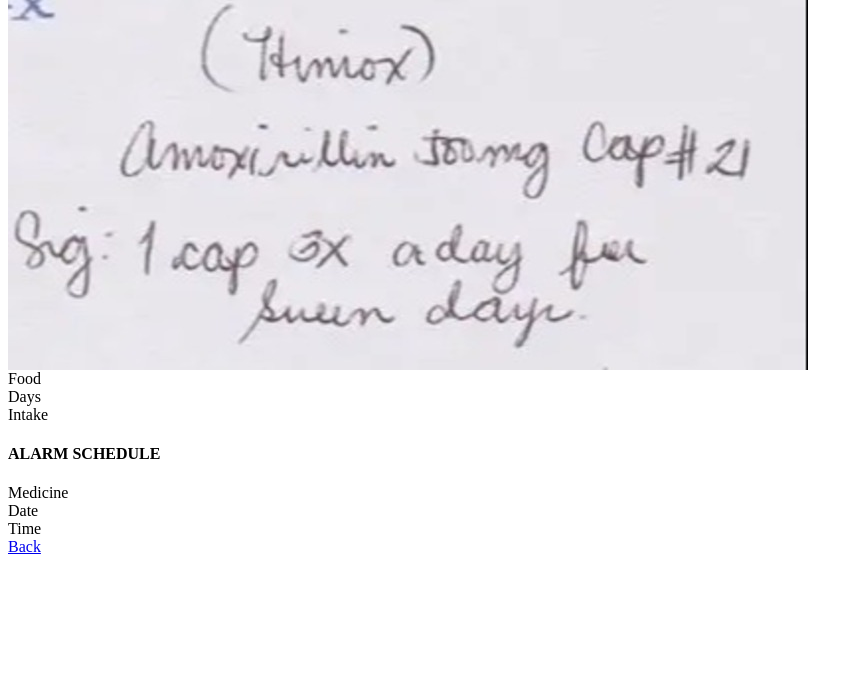
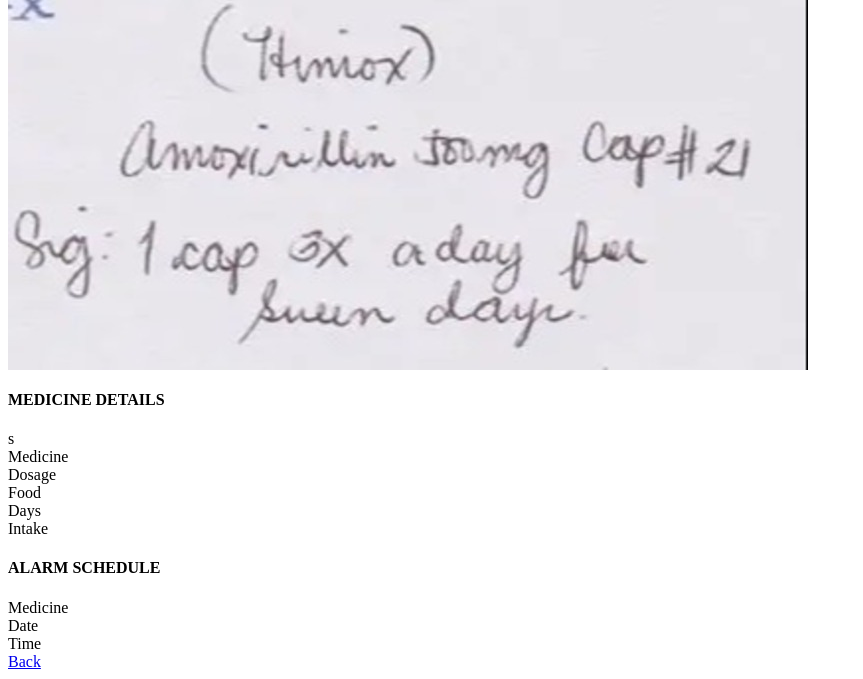
Before and after one commit to FaheemaTamton/EasyHeal, a Django app: page /prescription/1/ in a window 1280 px wide. Shown: the part 152-831 px from the top of the page, without its empty margins (0-863 px from the left). Before the commit the page ends 706 px from the top, so only its background shows below. Run offline with Django 5.2, Linux system fonts and the light colour scheme; data comes from the database, SQL or seed files in the repository.

Commit message:
Update EasyHeal

```diff
--- a/backend/templates/prescription_detail.html
+++ b/backend/templates/prescription_detail.html
@@ -27,6 +27,24 @@
   </div>
 
 
+  <!-- ================= MEDICINES ================= -->
+  <h4 class="section-title">MEDICINE DETAILS</h4>
+
+  <div class="medicine-table">
+
+    <div class="medicine-col">s
+      <div class="medicine-col-header col-name">Medicine</div>
+      {% for med in medicines %}
+        <div class="medicine-row">{{ med.name }}</div>
+      {% endfor %}
+    </div>
+
+    <div class="medicine-col">
+      <div class="medicine-col-header col-dosage">Dosage</div>
+      {% for med in medicines %}
+        <div class="medicine-row">{{ med.dosage }}</div>
+      {% endfor %}
+    </div>
 
     <div class="medicine-col">
       <div class="medicine-col-header col-food">Food</div>
```
